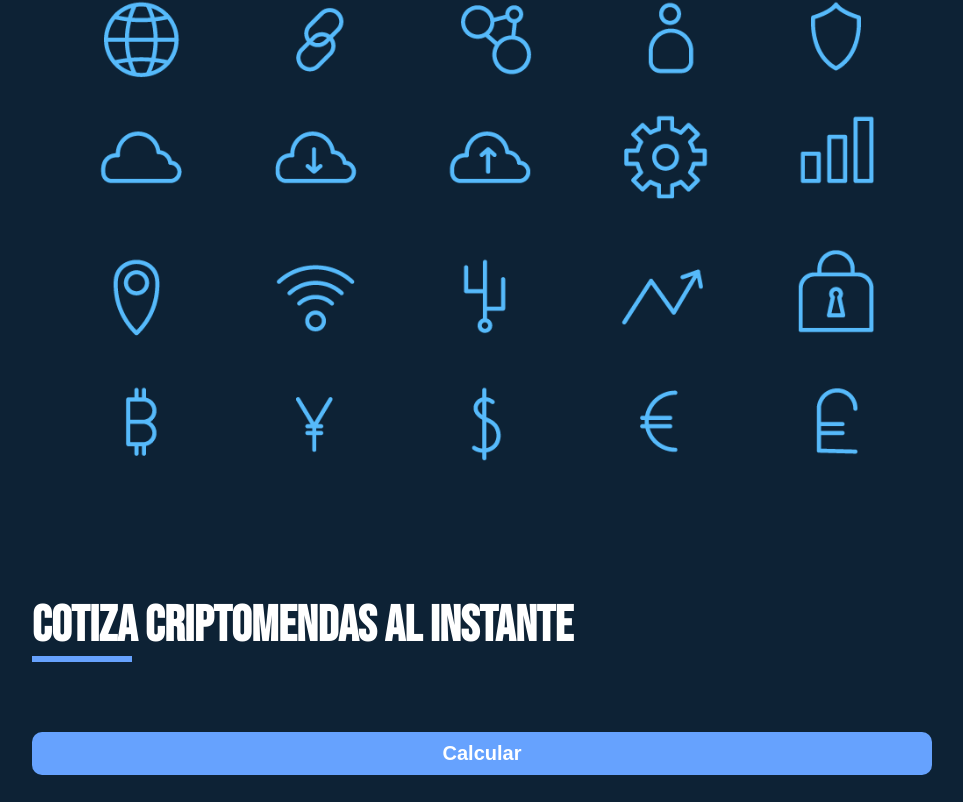
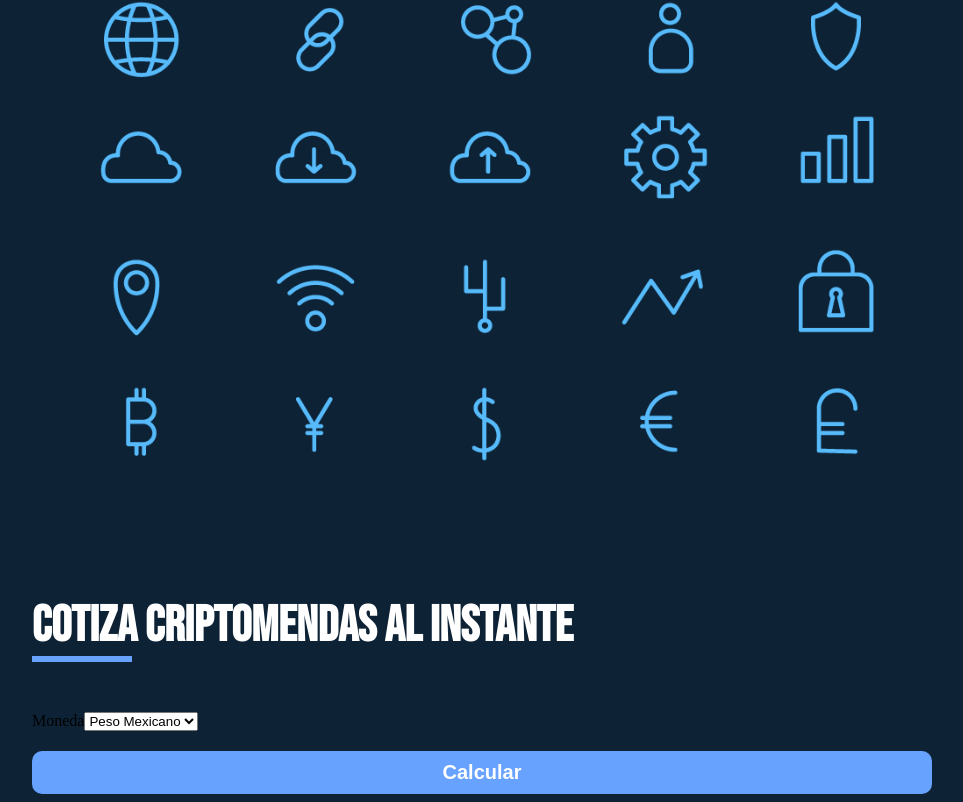
Before and after one commit to PixelsFarm/criptomoneda, a React (Create React App) app: page / in a window 1280 px wide. Shown: the part 544-1346 px from the top of the page, without its empty margins (158-1121 px from the left). Built offline with nearby package versions, Linux system fonts and the light colour scheme.

Commit message:
Crear custom hooks paso de monedas

```diff
--- a/src/components/Formulario.jsx
+++ b/src/components/Formulario.jsx
@@ -1,4 +1,5 @@
-import React from 'react'
+import React, { Fragment, useState } from 'react'
+import useMoneda from '../hooks/useMoneda'
 import styled from '@emotion/styled';
 
 const Boton = styled.input`
@@ -20,8 +21,16 @@ const Boton = styled.input`
 `
 
 const Formulario = () => {
+
+    //* sacamos datos de useMoneda
+    const [ moneda, SelectMonedas, actualizarState ] = useMoneda();
+    console.log(SelectMonedas)
+
+
     return (
         <form>
+            <SelectMonedas />
+
             <Boton
                 type="submit"
                 value="Calcular"
--- /dev/null
+++ b/src/hooks/useMoneda.jsx
@@ -0,0 +1,23 @@
+import React, { Fragment, useState } from 'react'
+
+const useMoneda = () => {
+
+    //* state del custom hook
+    const [state, actualizarState] = useState()
+
+    const Seleccionar = () => (
+        <Fragment>
+            <label>Moneda</label>
+            <select>
+            <option value="MXN" selected="selected">Peso Mexicano</option>
+            <option value="US">$</option>
+            </select>
+        </Fragment>
+    );
+
+    //* devuelve state, interfaz y funcion
+    return [state, Seleccionar, actualizarState]
+
+}
+
+export default useMoneda;
```
Also changed, not shown: .eslintrc.js, 2 other files (tests, documents, lock files or other folders).
